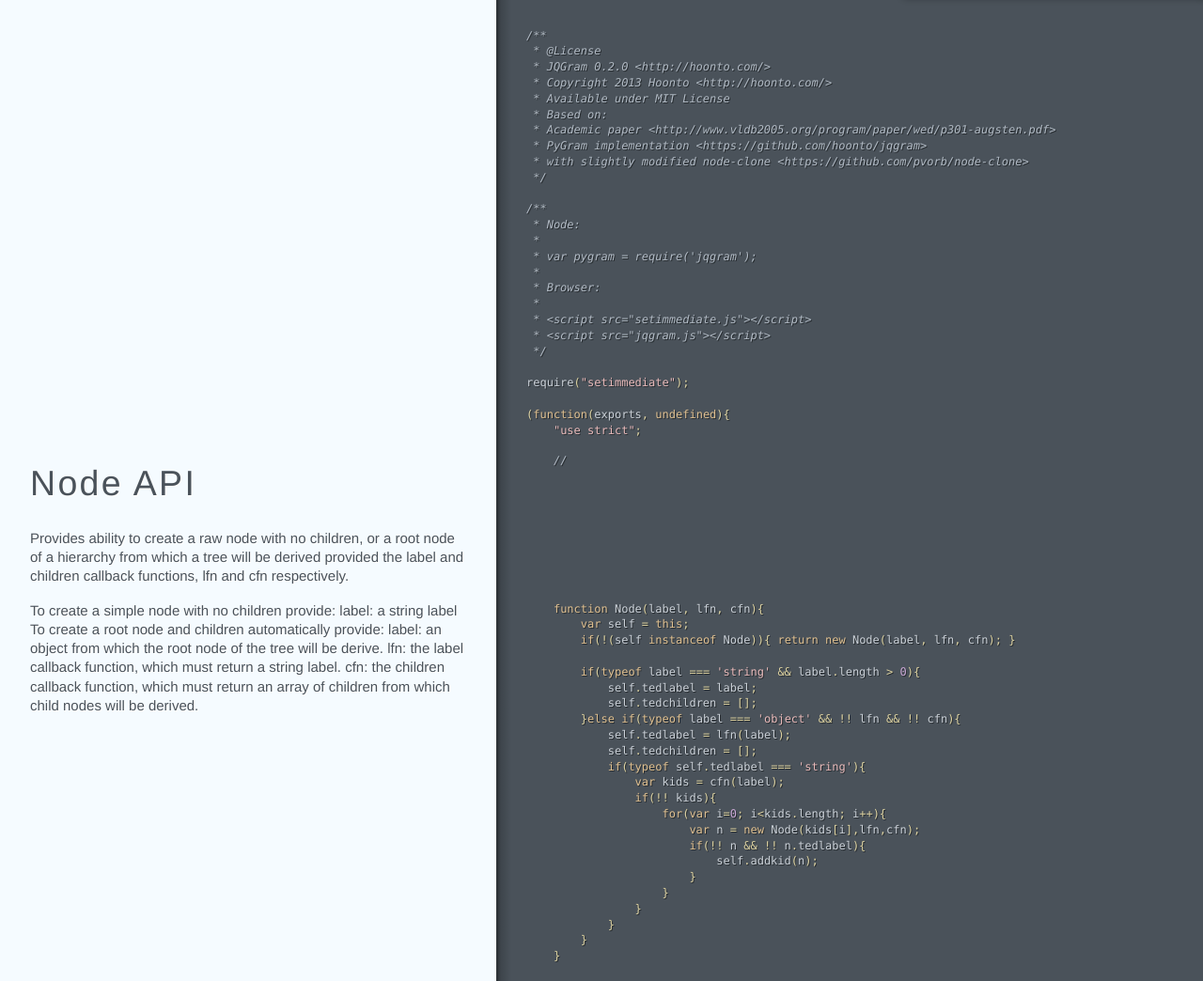
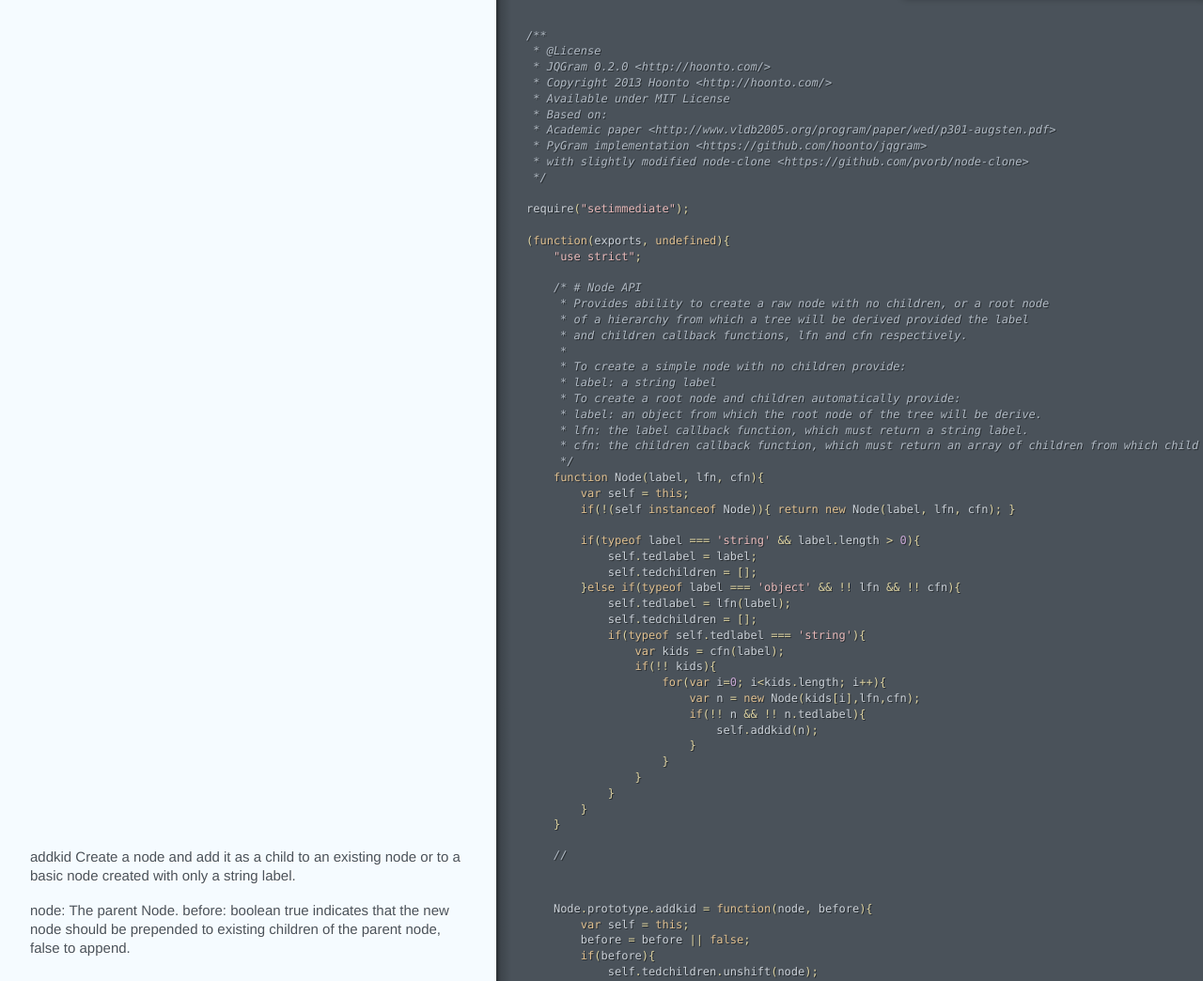
Before and after one commit to hoonto/jqgram, a plain HTML site: page jqgram.html in a window 1280 px wide. Shown: the part 36-1080 px from the top of the page at 94% size. Drawn offline with Linux system fonts and the light colour scheme.

Commit message:
Generated documentation for ffe2583a04105c5648de7930a3bf5e2963a094b5

```diff
--- a/assets/behavior.js
+++ b/assets/behavior.js
@@ -22,14 +22,6 @@ f.event={add:function(a,c,d,e,g){var h,i,j,k,l,m,n,o,p,q,r,s;if(!(a.nodeType===3
       "depth": 1,
       "outline": [
         {
-          "type": "heading",
-          "data": {
-            "level": 1,
-            "title": "Node API",
-            "slug": "node-api"
-          },
-          "depth": 1
-        }, {
           "type": "heading",
           "data": {
             "level": 1,
--- a/jqgram.html
+++ b/jqgram.html
@@ -9,30 +9,24 @@
 <span class="cm"> * with slightly modified node-clone &lt;https://github.com/pvorb/node-clone&gt; </span>
 <span class="cm"> */</span>
 
-<span class="cm">/**</span>
-<span class="cm"> * Node:</span>
-<span class="cm"> *</span>
-<span class="cm"> * var pygram = require(&#39;jqgram&#39;);</span>
-<span class="cm"> *</span>
-<span class="cm"> * Browser:</span>
-<span class="cm"> *</span>
-<span class="cm"> * &lt;script src=&quot;setimmediate.js&quot;&gt;&lt;/script&gt;</span>
-<span class="cm"> * &lt;script src=&quot;jqgram.js&quot;&gt;&lt;/script&gt;</span>
-<span class="cm"> */</span>
-
 <span class="nx">require</span><span class="p">(</span><span class="s2">&quot;setimmediate&quot;</span><span class="p">);</span>
 
 <span class="p">(</span><span class="kd">function</span><span class="p">(</span><span class="nx">exports</span><span class="p">,</span> <span class="kc">undefined</span><span class="p">){</span>
-    <span class="s2">&quot;use strict&quot;</span><span class="p">;</span></div></div></div><div class="segment"><div class="comments"><div class="wrapper"><h1 id="node-api">Node API</h1>
+    <span class="s2">&quot;use strict&quot;</span><span class="p">;</span>
 
-<p>Provides ability to create a raw node with no children, or a root node
-of a hierarchy from which a tree will be derived provided the label
-and children callback functions, lfn and cfn respectively.</p></div></div><div class="code"><div class="wrapper">    <span class="c1">//</span></div></div></div><div class="segment"><div class="comments"><div class="wrapper"><p>To create a simple node with no children provide:
-label: a string label
-To create a root node and children automatically provide:
-label: an object from which the root node of the tree will be derive.
-lfn: the label callback function, which must return a string label.
-cfn: the children callback function, which must return an array of children from which child nodes will be derived.  </p></div></div><div class="code"><div class="wrapper">    <span class="kd">function</span> <span class="nx">Node</span><span class="p">(</span><span class="nx">label</span><span class="p">,</span> <span class="nx">lfn</span><span class="p">,</span> <span class="nx">cfn</span><span class="p">){</span>
+    <span class="cm">/* # Node API</span>
+<span class="cm">     * Provides ability to create a raw node with no children, or a root node</span>
+<span class="cm">     * of a hierarchy from which a tree will be derived provided the label </span>
+<span class="cm">     * and children callback functions, lfn and cfn respectively.</span>
+<span class="cm">     *</span>
+<span class="cm">     * To create a simple node with no children provide:</span>
+<span class="cm">     * label: a string label </span>
+<span class="cm">     * To create a root node and children automatically provide:</span>
+<span class="cm">     * label: an object from which the root node of the tree will be derive.</span>
+<span class="cm">     * lfn: the label callback function, which must return a string label.</span>
+<span class="cm">     * cfn: the children callback function, which must return an array of children from which child nodes will be derived.  </span>
+<span class="cm">     */</span>
+    <span class="kd">function</span> <span class="nx">Node</span><span class="p">(</span><span class="nx">label</span><span class="p">,</span> <span class="nx">lfn</span><span class="p">,</span> <span class="nx">cfn</span><span class="p">){</span>
         <span class="kd">var</span> <span class="nx">self</span> <span class="o">=</span> <span class="k">this</span><span class="p">;</span>
         <span class="k">if</span><span class="p">(</span><span class="o">!</span><span class="p">(</span><span class="nx">self</span> <span class="k">instanceof</span> <span class="nx">Node</span><span class="p">)){</span> <span class="k">return</span> <span class="k">new</span> <span class="nx">Node</span><span class="p">(</span><span class="nx">label</span><span class="p">,</span> <span class="nx">lfn</span><span class="p">,</span> <span class="nx">cfn</span><span class="p">);</span> <span class="p">}</span>
 
```
